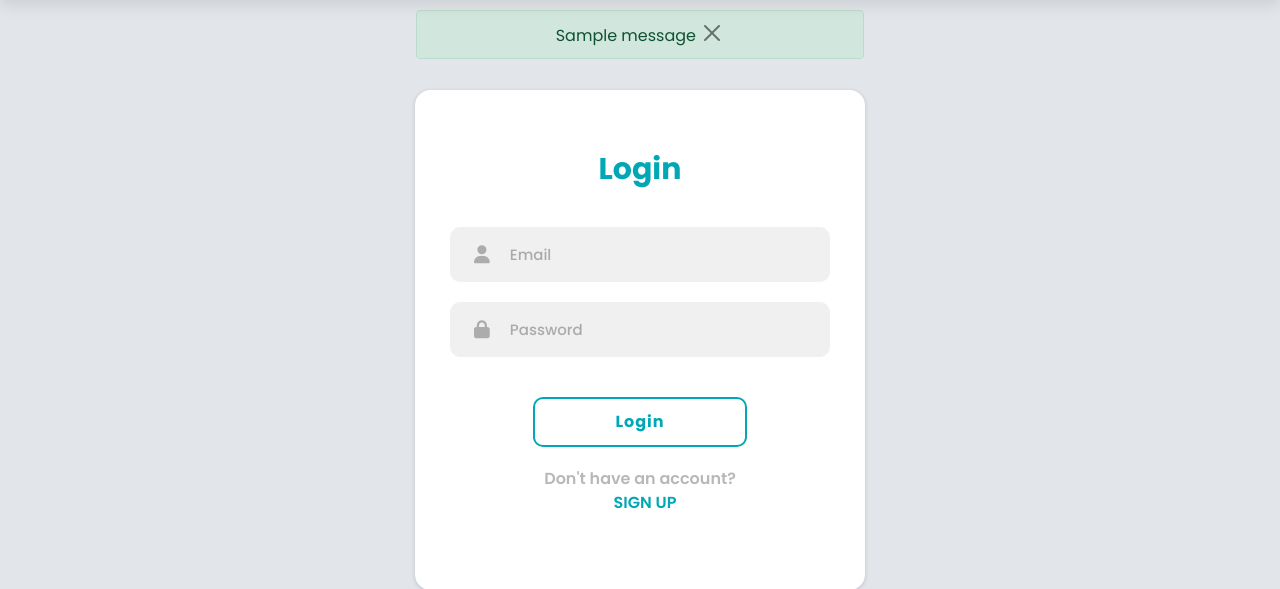
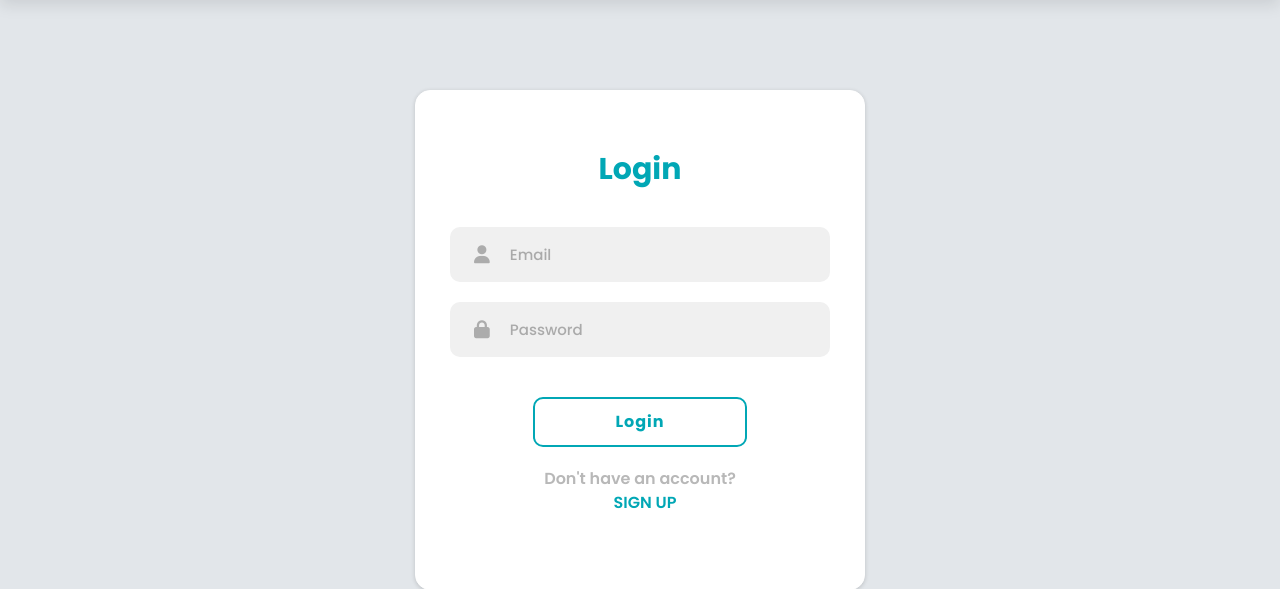
Before and after one commit to AliEissa74/E-lab-flask-App, a Flask app: page /login in a window 1280 px wide. Shown: the part 70-659 px from the top of the page. Run offline with Flask 3, Linux system fonts and the light colour scheme; one stand-in notice (Sample message) is shown; some libraries are stand-ins or nearby versions.

Commit message:
first commit

```diff
--- a/templates/login.html
+++ b/templates/login.html
@@ -26,7 +26,7 @@
         {% with messages = get_flashed_messages(with_categories=true) %}
         {% if messages %}
         {% for category, message in messages %}
-        <div class="alert alert-{{ category }} alter-dismissible fade show " role="alert">
+        <div id="flash" class="alert alert-{{ category }} alter-dismissible fade show " role="alert">
           {{ message }}
           <button type="button" class="btn-close" data-bs-dismiss="alert" aria-label="Close"></button>
         </div>
@@ -61,5 +61,10 @@
     <script src="{{ url_for('static', filename='js/bootstrap.bundle.min.js') }}"></script>
     <!-- MDB -->
     <script type="text/javascript" src="https://cdnjs.cloudflare.com/ajax/libs/mdb-ui-kit/6.0.1/mdb.min.js"></script>
+    <script>
+      setTimeout(function() {
+          document.getElementById('flash').remove();
+      }, 5000);
+    </script>
 </body>
 </html>
```
Also changed, not shown: instance/DataBase.db (deleted).
